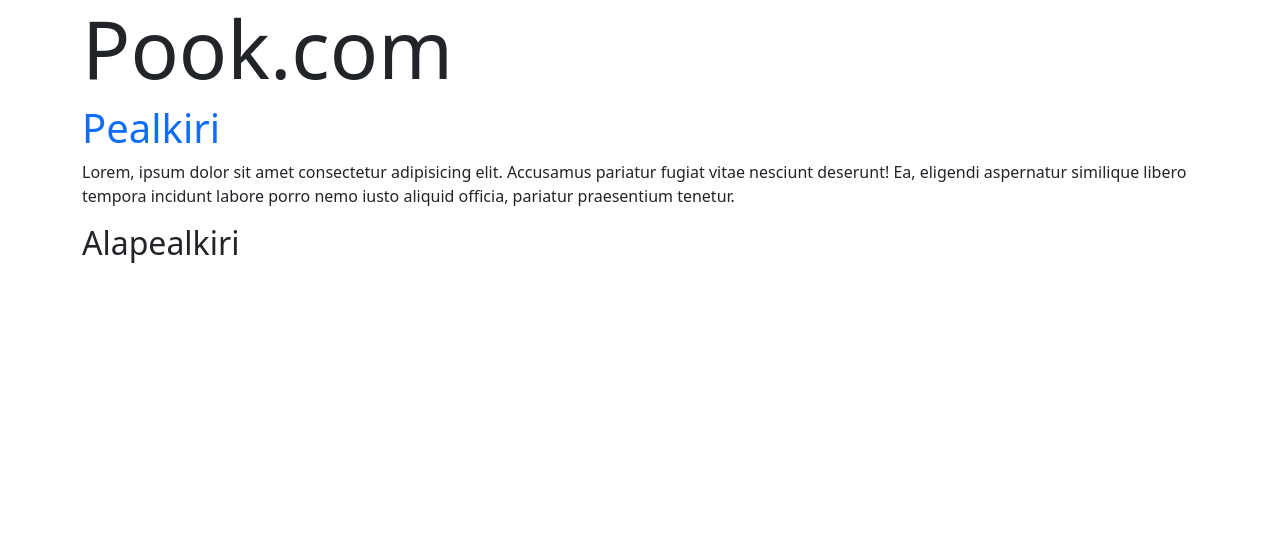
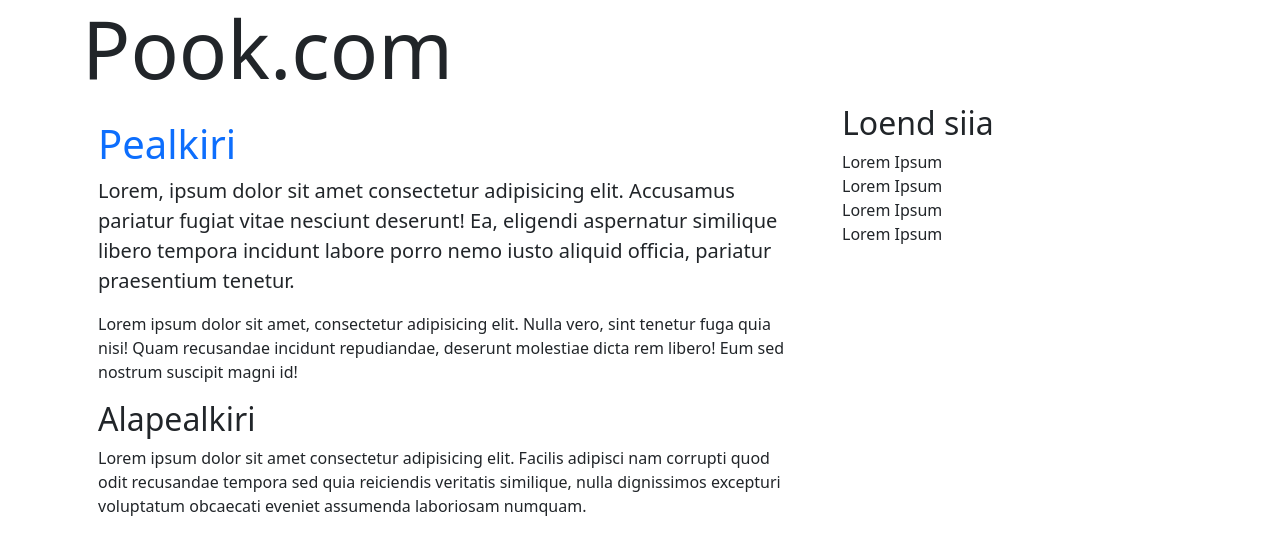
Before and after one commit to King-andu21/Bootstrap-5, a plain HTML site: page html/harjutus02.html in a window 1280 px wide. Drawn offline with nearby package versions, Linux system fonts and the light colour scheme.

Commit message:
Update harjutus02.html

```diff
--- a/html/harjutus02.html
+++ b/html/harjutus02.html
@@ -24,12 +24,25 @@
         </header>
         <main>
             <div class="container-sm">
-            <h1 class="display-1">Pook.com</h1>
-            </div>
-            <div class="container-sm">
-            <h1 class="text-primary">Pealkiri</h1>
-            <p class="Lead">Lorem, ipsum dolor sit amet consectetur adipisicing elit. Accusamus pariatur fugiat vitae nesciunt deserunt! Ea, eligendi aspernatur similique libero tempora incidunt labore porro nemo iusto aliquid officia, pariatur praesentium tenetur.</p>
-            <h2>Alapealkiri</h2>
+                <div class="row">
+                    <h1 class="display-1">Pook.com</h1>
+                    <div class="col-sm-8">
+                        <div class="p-3">
+                            <h1 class="text-primary">Pealkiri</h1>
+                            <p class="lead">Lorem, ipsum dolor sit amet consectetur adipisicing elit. Accusamus pariatur fugiat vitae nesciunt deserunt! Ea, eligendi aspernatur similique libero tempora incidunt labore porro nemo iusto aliquid officia, pariatur praesentium tenetur.</p>
+                            <p>Lorem ipsum dolor sit amet, consectetur adipisicing elit. Nulla vero, sint tenetur fuga quia nisi! Quam recusandae incidunt repudiandae, deserunt molestiae dicta rem libero! Eum sed nostrum suscipit magni id!</p>
+                            <h2>Alapealkiri</h2>
+                            <p>Lorem ipsum dolor sit amet consectetur adipisicing elit. Facilis adipisci nam corrupti quod odit recusandae tempora sed quia reiciendis veritatis similique, nulla dignissimos excepturi voluptatum obcaecati eveniet assumenda laboriosam numquam.</p>
+                        </div>
+                        </div>
+                            <div class="col-sm-4">
+                                <h2>Loend siia</h2>
+                                <ul class="list-unstyled">
+                                    <li>Lorem Ipsum</li>
+                                    <li>Lorem Ipsum</li>
+                                    <li>Lorem Ipsum</li>
+                                    <li>Lorem Ipsum</li>
+                                </ul>
             </div>
         </main>
         <footer>
```
